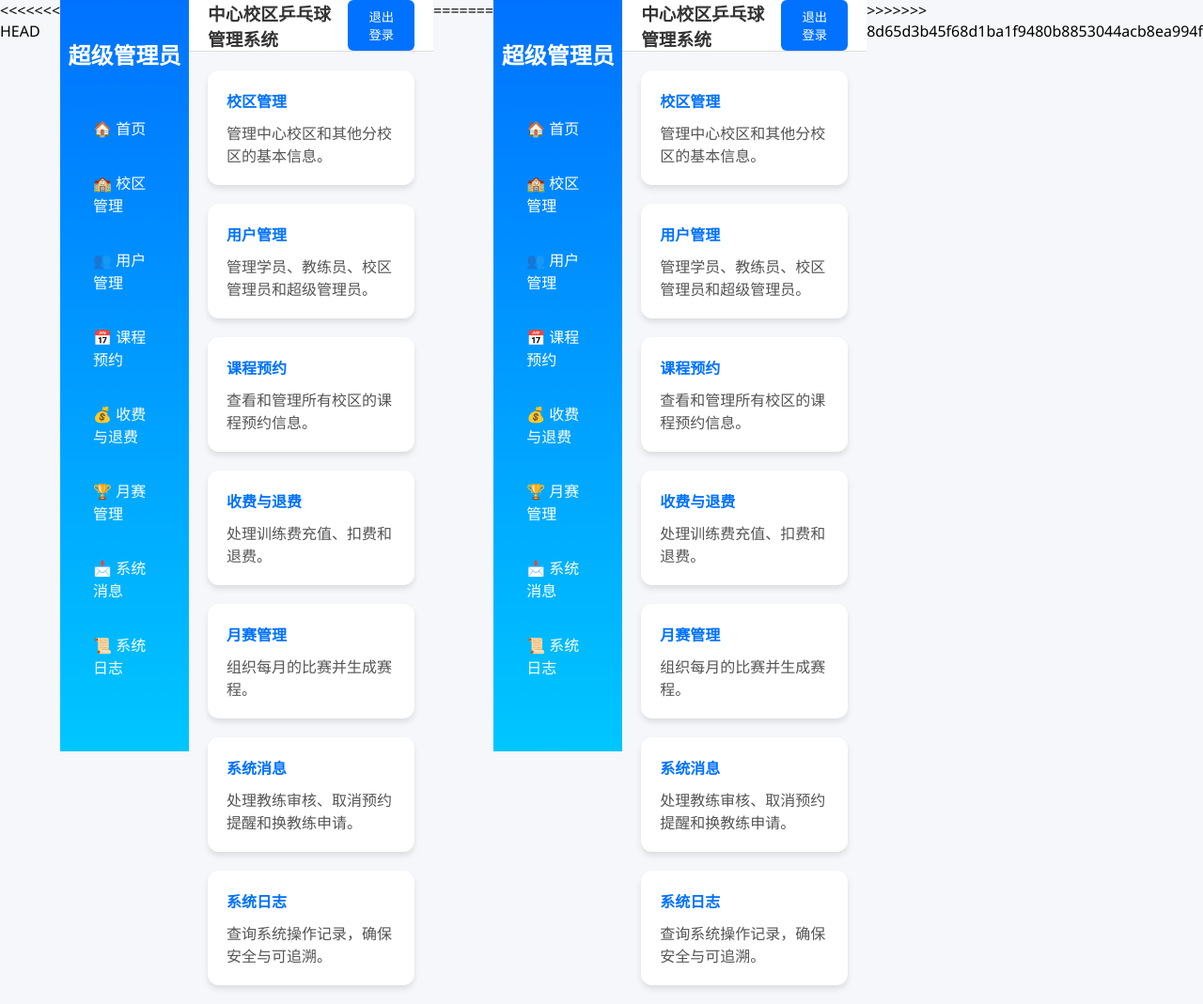
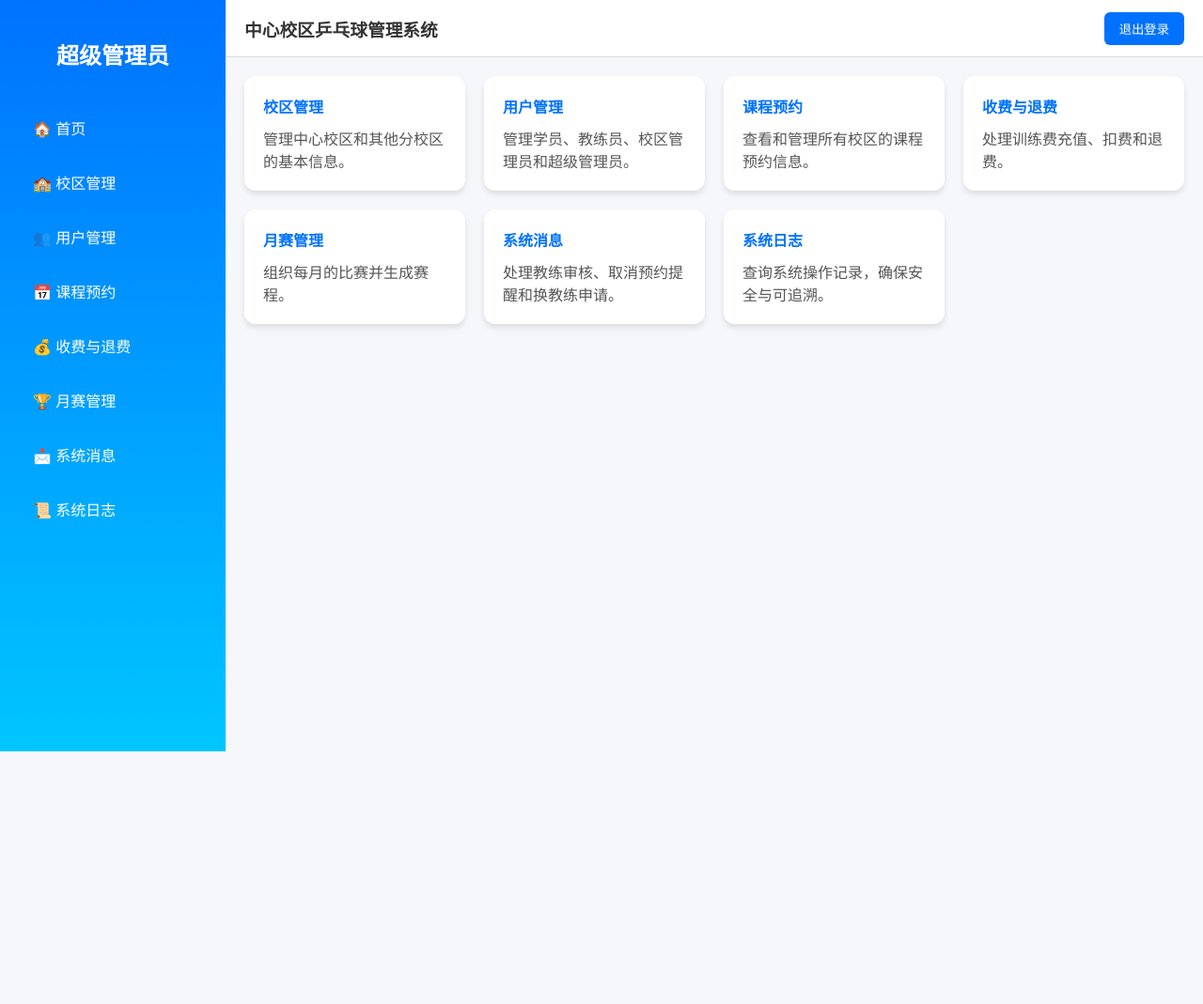
Before and after one commit to StarryCode-Lang/tt-tms, a Flask app: page /super_admin/dashboard in a window 1280 px wide. Shown: the whole page at 94% size. After the commit the page ends 800 px from the top, so only its background shows below. Run offline with Flask 3, Linux system fonts and the light colour scheme; the visitor is signed in with stand-in values (Sample User, id 1).

Commit message:
1.纠错

```diff
--- a/templates/super_admin_dashboard.html
+++ b/templates/super_admin_dashboard.html
@@ -1,4 +1,3 @@
-<<<<<<< HEAD
 <!DOCTYPE html>
 <html lang="zh">
 <head>
@@ -161,167 +160,3 @@
     </script>
 </body>
 </html>
-=======
-<!DOCTYPE html>
-<html lang="zh">
-<head>
-    <meta charset="UTF-8">
-    <meta name="viewport" content="width=device-width, initial-scale=1.0">
-    <title>超级管理员 - 中心校区乒乓球管理系统</title>
-    <style>
-        body {
-            margin: 0;
-            font-family: 'Segoe UI', Tahoma, Geneva, Verdana, sans-serif;
-            background-color: #f5f7fa;
-            display: flex;
-            height: 100vh;
-        }
-        /* 左侧导航 */
-        .sidebar {
-            width: 240px;
-            background: linear-gradient(180deg, #0072ff, #00c6ff);
-            color: white;
-            display: flex;
-            flex-direction: column;
-            padding: 20px 0;
-        }
-        .sidebar h2 {
-            text-align: center;
-            margin-bottom: 2rem;
-        }
-        .sidebar a {
-            color: white;
-            padding: 12px 20px;
-            display: block;
-            text-decoration: none;
-            border-radius: 6px;
-            margin: 5px 15px;
-            transition: background 0.3s;
-        }
-        .sidebar a:hover {
-            background: rgba(255, 255, 255, 0.2);
-        }
-        /* 顶部栏 */
-        .topbar {
-            height: 60px;
-            background: white;
-            display: flex;
-            align-items: center;
-            justify-content: space-between;
-            padding: 0 20px;
-            border-bottom: 1px solid #ddd;
-        }
-        .topbar h3 {
-            margin: 0;
-            color: #333;
-        }
-        .topbar button {
-            background: #0072ff;
-            color: white;
-            border: none;
-            padding: 8px 16px;
-            border-radius: 6px;
-            cursor: pointer;
-        }
-        .topbar button:hover {
-            background: #005ed6;
-        }
-        /* 主内容 */
-        .main-content {
-            flex: 1;
-            display: flex;
-            flex-direction: column;
-        }
-        .dashboard {
-            padding: 20px;
-            display: grid;
-            grid-template-columns: repeat(auto-fit, minmax(220px, 1fr));
-            gap: 20px;
-        }
-        .card {
-            background: white;
-            padding: 20px;
-            border-radius: 12px;
-            box-shadow: 0 4px 6px rgba(0,0,0,0.1);
-            transition: transform 0.2s;
-            cursor: pointer;
-        }
-        .card:hover {
-            transform: translateY(-5px);
-        }
-        .card h4 {
-            margin: 0 0 10px;
-            color: #0072ff;
-        }
-        .card p {
-            margin: 0;
-            color: #555;
-        }
-    </style>
-</head>
-<body>
-    <!-- 左侧导航栏 -->
-    <div class="sidebar">
-        <h2>超级管理员</h2>
-        <a href="#">🏠 首页</a>
-        <a href="#">🏫 校区管理</a>
-        <a href="#">👥 用户管理</a>
-        <a href="#">📅 课程预约</a>
-        <a href="#">💰 收费与退费</a>
-        <a href="#">🏆 月赛管理</a>
-        <a href="#">📩 系统消息</a>
-        <a href="#">📜 系统日志</a>
-    </div>
-
-    <!-- 主内容区 -->
-    <div class="main-content">
-        <!-- 顶部栏 -->
-        <div class="topbar">
-            <h3>中心校区乒乓球管理系统</h3>
-            <button onclick="logout()">退出登录</button>
-        </div>
-
-        <!-- 仪表盘卡片 -->
-        <div class="dashboard">
-            <div class="card" onclick="navigate('campuses')">
-                <h4>校区管理</h4>
-                <p>管理中心校区和其他分校区的基本信息。</p>
-            </div>
-            <div class="card" onclick="navigate('users')">
-                <h4>用户管理</h4>
-                <p>管理学员、教练员、校区管理员和超级管理员。</p>
-            </div>
-            <div class="card" onclick="navigate('appointments')">
-                <h4>课程预约</h4>
-                <p>查看和管理所有校区的课程预约信息。</p>
-            </div>
-            <div class="card" onclick="navigate('transactions')">
-                <h4>收费与退费</h4>
-                <p>处理训练费充值、扣费和退费。</p>
-            </div>
-            <div class="card" onclick="navigate('tournaments')">
-                <h4>月赛管理</h4>
-                <p>组织每月的比赛并生成赛程。</p>
-            </div>
-            <div class="card" onclick="navigate('messages')">
-                <h4>系统消息</h4>
-                <p>处理教练审核、取消预约提醒和换教练申请。</p>
-            </div>
-            <div class="card" onclick="navigate('logs')">
-                <h4>系统日志</h4>
-                <p>查询系统操作记录，确保安全与可追溯。</p>
-            </div>
-        </div>
-    </div>
-
-    <script>
-        function navigate(page) {
-            window.location.href = `/super_admin/${page}`;
-        }
-        function logout() {
-            window.location.href = '/logout';
-        }
-    </script>
-</body>
-</html>
->>>>>>> 8d65d3b45f68d1ba1f9480b8853044acb8ea994f
```
Also changed, not shown: templates/student_account.html (deleted, +0 -167 lines).
